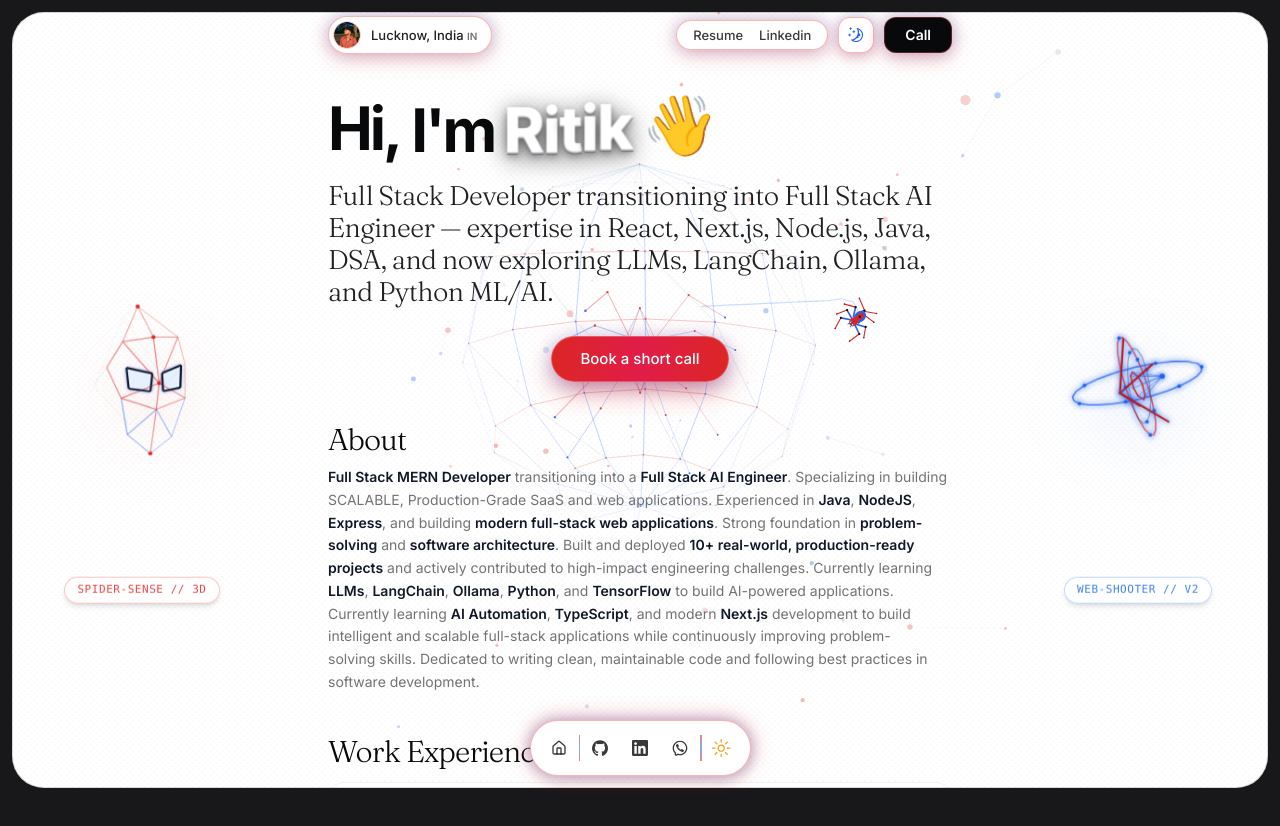
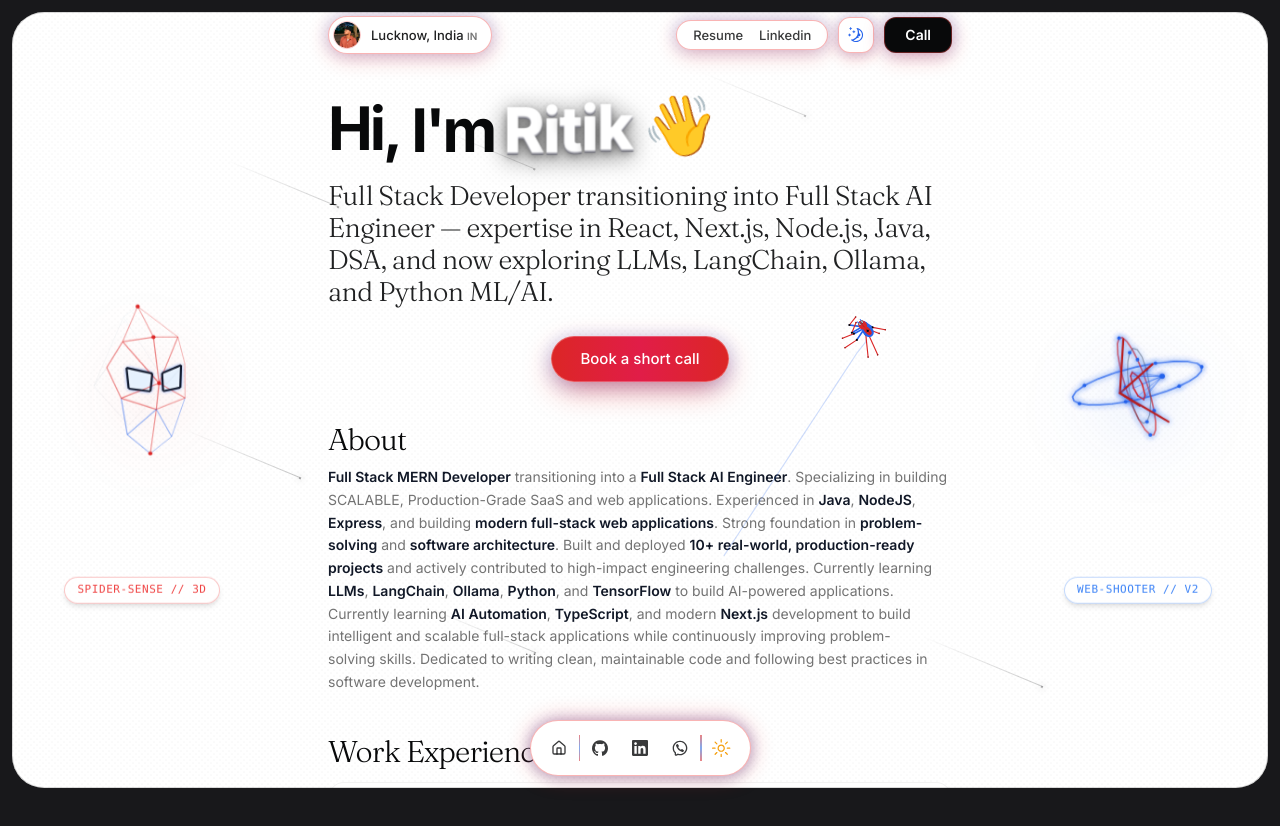
Before and after one commit to RITIKSINGH-DEOS/RS-Portfolio, a Next.js app: page / in a window 1280 px wide. Shown: the top 826 px of the page. Built offline with nearby package versions, Linux system fonts and the light colour scheme.

Commit message:
feat: replace 3d spider background with diagonal shooting stars meteor effect

```diff
--- a/src/app/globals.css
+++ b/src/app/globals.css
@@ -295,3 +295,34 @@ html.lenis body {
 .lenis.lenis-smooth iframe {
   pointer-events: none;
 }
+
+/* ============================================================ */
+/* SHOOTING STARS / METEOR ANIMATION                           */
+/* ============================================================ */
+@keyframes meteor-drift {
+  0% {
+    transform: translate(0, 0) rotate(var(--meteor-angle, 22.6deg));
+    opacity: 0;
+  }
+  8%, 85% {
+    opacity: var(--meteor-opacity, 0.4);
+  }
+  100% {
+    transform: translate(var(--meteor-dx, 1480px), var(--meteor-dy, 615px)) rotate(var(--meteor-angle, 22.6deg));
+    opacity: 0;
+  }
+}
+
+.meteor {
+  will-change: transform, opacity;
+  animation-name: meteor-drift;
+  animation-timing-function: linear;
+  animation-iteration-count: infinite;
+}
+
+@media (prefers-reduced-motion: reduce) {
+  .meteor {
+    animation: none !important;
+    display: none !important;
+  }
+}
--- a/src/app/layout.tsx
+++ b/src/app/layout.tsx
@@ -2,8 +2,8 @@ import { DesktopSpideySides } from "@/components/desktop-spidey-sides";
 import Navbar from "@/components/navbar";
 import { ScrollToTop } from "@/components/scroll-to-top";
 import { SmoothScrollProvider } from "@/components/smooth-scroll-provider";
-import { SpiderBackground3D } from "@/components/spider-background-3d";
 import { DottedCanvas } from "@/components/dotted-canvas";
+import { ShootingStars } from "@/components/shooting-stars";
 import { SpiderCanvas } from "@/components/spider-canvas";
 import { ThemeProvider } from "@/components/theme-provider";
 import { TopNav } from "@/components/top-nav";
@@ -76,7 +76,7 @@ export default function RootLayout({
           <TooltipProvider delayDuration={0}>
             <SmoothScrollProvider>
               <DottedCanvas />
-              <SpiderBackground3D />
+              <ShootingStars />
               <DesktopSpideySides />
               <TopNav />
               <div className="relative z-10 w-full max-w-2xl mx-auto px-6">
--- /dev/null
+++ b/src/components/shooting-stars.tsx
@@ -0,0 +1,71 @@
+"use client";
+
+import React, { useEffect, useState } from "react";
+
+interface MeteorData {
+  id: number;
+  left: string;
+  top: string;
+  duration: string;
+  delay: string;
+  opacity: number;
+  width: number;
+}
+
+const METEOR_CONFIGS: MeteorData[] = [
+  { id: 1, left: "-5%", top: "8%", duration: "7.2s", delay: "-2.4s", opacity: 0.42, width: 120 },
+  { id: 2, left: "12%", top: "4%", duration: "9.5s", delay: "-5.1s", opacity: 0.35, width: 105 },
+  { id: 3, left: "-15%", top: "25%", duration: "8.0s", delay: "-7.8s", opacity: 0.45, width: 130 },
+  { id: 4, left: "28%", top: "15%", duration: "10.2s", delay: "-3.6s", opacity: 0.38, width: 95 },
+  { id: 5, left: "-8%", top: "42%", duration: "6.8s", delay: "-1.9s", opacity: 0.48, width: 125 },
+  { id: 6, left: "40%", top: "2%", duration: "11.0s", delay: "-6.2s", opacity: 0.32, width: 110 },
+  { id: 7, left: "5%", top: "60%", duration: "8.6s", delay: "-4.5s", opacity: 0.40, width: 115 },
+  { id: 8, left: "-20%", top: "72%", duration: "7.5s", delay: "-8.3s", opacity: 0.44, width: 135 },
+  { id: 9, left: "20%", top: "35%", duration: "9.8s", delay: "-2.8s", opacity: 0.36, width: 100 },
+  { id: 10, left: "-2%", top: "85%", duration: "8.2s", delay: "-6.7s", opacity: 0.42, width: 120 },
+  { id: 11, left: "55%", top: "12%", duration: "10.5s", delay: "-9.1s", opacity: 0.30, width: 105 },
+  { id: 12, left: "8%", top: "18%", duration: "7.9s", delay: "-0.5s", opacity: 0.46, width: 125 },
+];
+
+export function ShootingStars() {
+  const [mounted, setMounted] = useState(false);
+
+  useEffect(() => {
+    setMounted(true);
+  }, []);
+
+  if (!mounted) return null;
+
+  return (
+    <div
+      aria-hidden="true"
+      className="pointer-events-none fixed inset-0 z-0 overflow-hidden select-none"
+    >
+      {METEOR_CONFIGS.map((meteor) => (
+        <span
+          key={meteor.id}
+          className="meteor absolute pointer-events-none"
+          style={{
+            left: meteor.left,
+            top: meteor.top,
+            animationDuration: meteor.duration,
+            animationDelay: meteor.delay,
+            // @ts-ignore
+            "--meteor-opacity": meteor.opacity,
+            "--meteor-dx": "1480px",
+            "--meteor-dy": "615px",
+            "--meteor-angle": "22.6deg",
+          }}
+        >
+          {/* Fading tail */}
+          <span
+            className="block h-[1px] rounded-sm bg-gradient-to-l from-foreground/50 via-foreground/25 to-transparent dark:from-white/60 dark:via-white/30 dark:to-transparent"
+            style={{ width: `${meteor.width}px` }}
+          />
+          {/* Glowing head */}
+          <span className="absolute right-0 top-0 h-[1.5px] w-[2.5px] rounded-[1px] bg-foreground dark:bg-white shadow-[0_0_6px_1px_rgba(0,0,0,0.3)] dark:shadow-[0_0_8px_2px_rgba(255,255,255,0.7)]" />
+        </span>
+      ))}
+    </div>
+  );
+}
```
